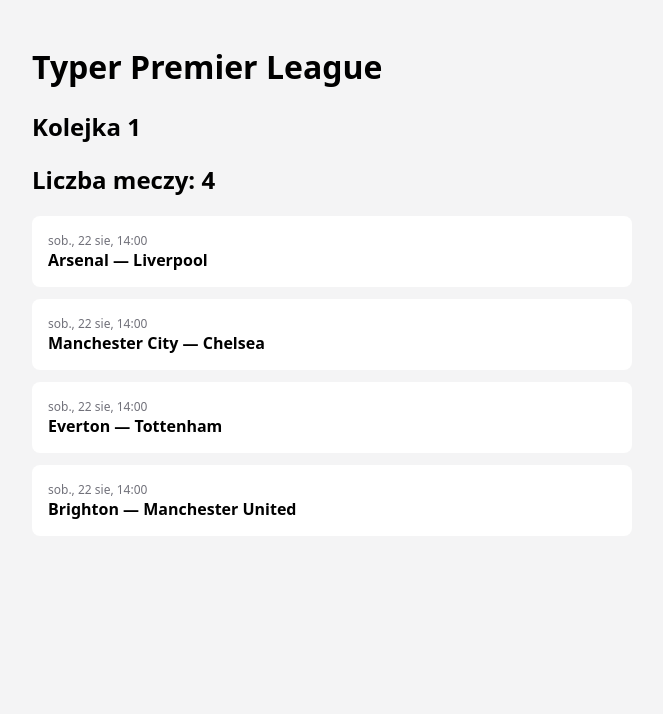
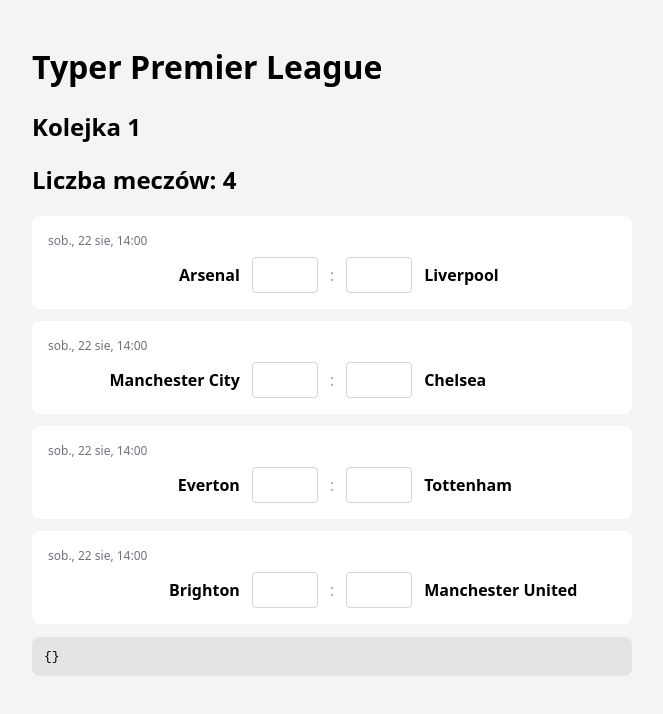
Before and after one commit to PiotrWasik97/pl-typer, a React (Vite) app: page / in a window 1280 px wide. Shown: the top 714 px of the page, without its empty margins (308-971 px from the left). Built offline with nearby package versions, Linux system fonts and the light colour scheme.

Commit message:
Formularz typowania: kontrolowane inputy i stan typow w App

```diff
--- a/src/App.tsx
+++ b/src/App.tsx
@@ -1,15 +1,47 @@
+import { useState } from "react";
 import MatchCard from "./components/MatchCard";
 import { mockMatches } from "./data/mockMatches";
+import type { Prediction } from "./types";
+
+const EMPTY_PREDICTION: Prediction = { homeGoals: "", awayGoals: "" };
 
 function App() {
+  const [predictions, setPredictions] = useState<Record<number, Prediction>>(
+    {},
+  );
+
+  function handlePredictionChange(
+    matchId: number,
+    side: "homeGoals" | "awayGoals",
+    value: string,
+  ) {
+    setPredictions((prev) => ({
+      ...prev,
+      [matchId]: {
+        ...(prev[matchId] ?? EMPTY_PREDICTION),
+        [side]: value,
+      },
+    }));
+  }
+
   return (
     <div style={{ maxWidth: 600, margin: "0 auto" }}>
       <h1>Typer Premier League</h1>
       <h2>Kolejka 1</h2>
-      <h2>Liczba meczy: {mockMatches.length}</h2>
+      <h2>Liczba meczów: {mockMatches.length}</h2>
+
       {mockMatches.map((match) => (
-        <MatchCard key={match.id} match={match} />
+        <MatchCard
+          key={match.id}
+          match={match}
+          prediction={predictions[match.id] ?? EMPTY_PREDICTION}
+          onPredictionChange={handlePredictionChange}
+        />
       ))}
+
+      <pre style={{ background: "#e4e4e7", padding: 12, borderRadius: 8 }}>
+        {JSON.stringify(predictions, null, 2)}
+      </pre>
     </div>
   );
 }
--- a/src/components/MatchCard.tsx
+++ b/src/components/MatchCard.tsx
@@ -1,10 +1,25 @@
-import type { Match } from "../types";
+import type { Match, Prediction } from "../types";
 
 type MatchCardProps = {
   match: Match;
+  prediction: Prediction;
+  onPredictionChange: (
+    matchId: number,
+    side: "homeGoals" | "awayGoals",
+    value: string,
+  ) => void;
 };
 
-function MatchCard({ match }: MatchCardProps) {
+const inputStyle = {
+  width: 48,
+  padding: 8,
+  fontSize: 16,
+  textAlign: "center" as const,
+  border: "1px solid #d4d4d8",
+  borderRadius: 4,
+};
+
+function MatchCard({ match, prediction, onPredictionChange }: MatchCardProps) {
   const kickoff = new Date(match.utcDate).toLocaleString("pl-PL", {
     weekday: "short",
     day: "numeric",
@@ -23,8 +38,44 @@
       }}
     >
       <div style={{ fontSize: 12, color: "#71717a" }}>{kickoff}</div>
-      <div style={{ fontWeight: 600 }}>
-        {match.homeTeam} — {match.awayTeam}
+
+      <div
+        style={{
+          display: "flex",
+          alignItems: "center",
+          gap: 12,
+          marginTop: 8,
+        }}
+      >
+        <span style={{ flex: 1, textAlign: "right", fontWeight: 600 }}>
+          {match.homeTeam}
+        </span>
+
+        <input
+          type="number"
+          min={0}
+          max={20}
+          style={inputStyle}
+          value={prediction.homeGoals}
+          onChange={(e) =>
+            onPredictionChange(match.id, "homeGoals", e.target.value)
+          }
+        />
+
+        <span style={{ color: "#a1a1aa" }}>:</span>
+
+        <input
+          type="number"
+          min={0}
+          max={20}
+          style={inputStyle}
+          value={prediction.awayGoals}
+          onChange={(e) =>
+            onPredictionChange(match.id, "awayGoals", e.target.value)
+          }
+        />
+
+        <span style={{ flex: 1, fontWeight: 600 }}>{match.awayTeam}</span>
       </div>
     </div>
   );
--- a/src/types.tsx
+++ b/src/types.tsx
@@ -5,3 +5,8 @@
   homeTeam: string;
   awayTeam: string;
 };
+
+export type Prediction = {
+  homeGoals: string;
+  awayGoals: string;
+};
```
